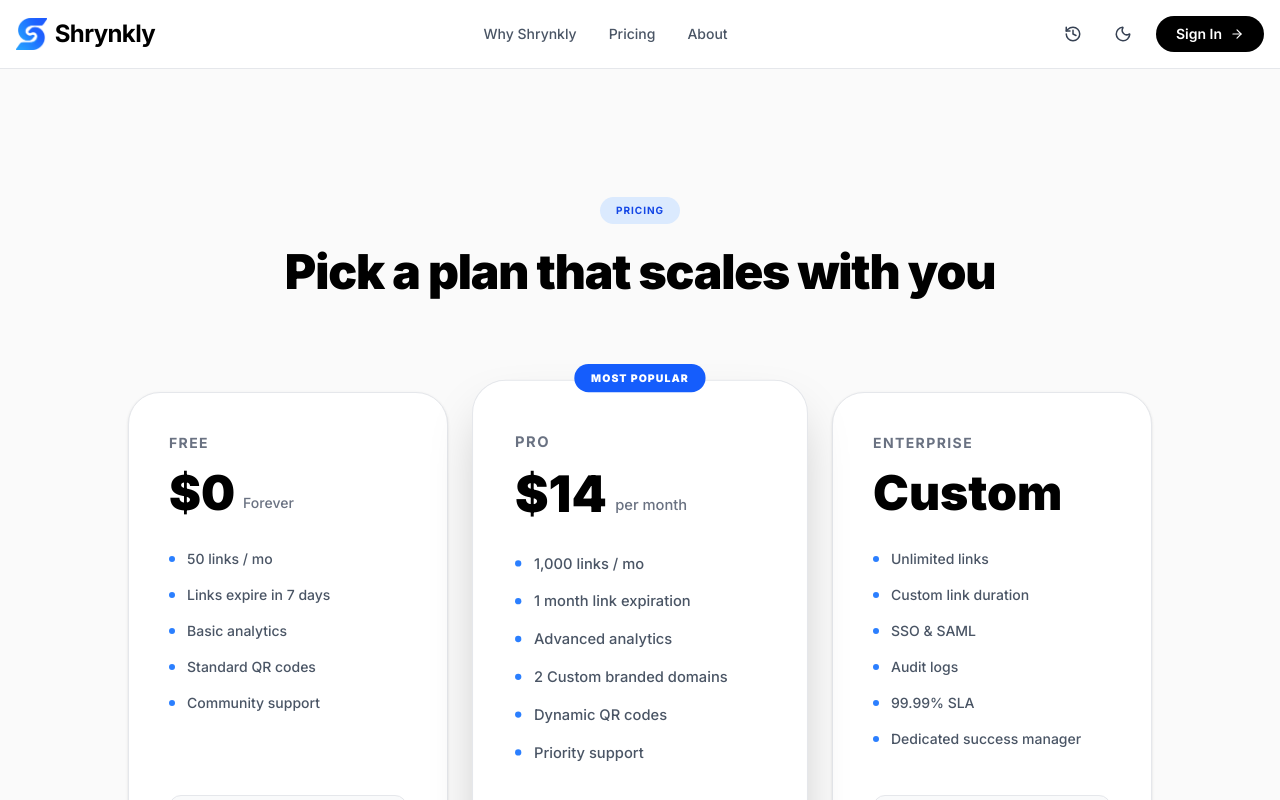
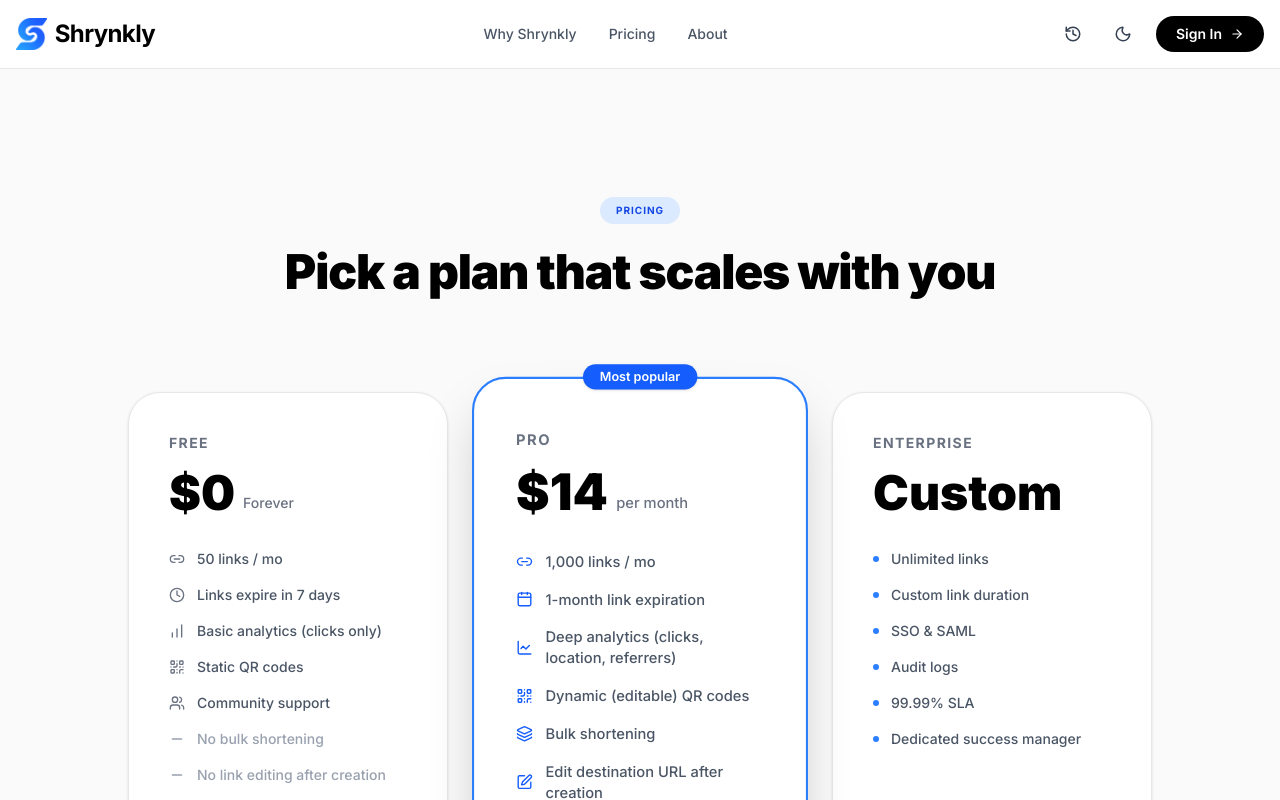
Before and after one commit to thepriyanshbhatt/Shrynkly-URL-Shortner, a React (Vite) app in the folder frontend/: page /pricing in a window 1280 px wide. Shown: the top 800 px of the page. Built offline with nearby package versions, Linux system fonts and the light colour scheme.

Commit message:
Update Pricing page UI with new icons and feature lists matching design specs

```diff
--- a/frontend/src/pages/Pricing.jsx
+++ b/frontend/src/pages/Pricing.jsx
@@ -1,5 +1,6 @@
 import { useEffect } from 'react';
 import { motion } from 'framer-motion';
+import { Link2, Clock, BarChart, QrCode, Users, Minus, Calendar, LineChart, Layers, Edit, Lock, Headphones } from 'lucide-react';
 
 export default function Pricing() {
   // Ensure we scroll to the top of the page when the route loads
@@ -31,15 +32,19 @@ export default function Pricing() {
             </div>
             <ul className="flex flex-col gap-4 mb-10 flex-1">
               {[
-                '50 links / mo',
-                'Links expire in 7 days',
-                'Basic analytics',
-                'Standard QR codes',
-                'Community support'
+                { text: '50 links / mo', icon: <Link2 size={16} /> },
+                { text: 'Links expire in 7 days', icon: <Clock size={16} /> },
+                { text: 'Basic analytics (clicks only)', icon: <BarChart size={16} /> },
+                { text: 'Static QR codes', icon: <QrCode size={16} /> },
+                { text: 'Community support', icon: <Users size={16} /> },
+                { text: 'No bulk shortening', icon: <Minus size={16} />, negative: true },
+                { text: 'No link editing after creation', icon: <Minus size={16} />, negative: true }
               ].map((feature, i) => (
-                <li key={i} className="flex items-center gap-3 text-sm text-gray-600 dark:text-gray-300 font-medium">
-                  <div className="w-1.5 h-1.5 rounded-full bg-blue-500 shrink-0"></div>
-                  {feature}
+                <li key={i} className={`flex items-center gap-3 text-sm font-medium ${feature.negative ? 'text-gray-400 dark:text-gray-500' : 'text-gray-600 dark:text-gray-300'}`}>
+                  <div className={`shrink-0 ${feature.negative ? 'text-gray-400 dark:text-gray-500' : 'text-gray-500 dark:text-gray-400'}`}>
+                    {feature.icon}
+                  </div>
+                  {feature.text}
                 </li>
               ))}
             </ul>
@@ -49,9 +54,9 @@ export default function Pricing() {
           </div>
 
           {/* Pro Tier */}
-          <div className="bg-white dark:bg-[#0a0a0a] border border-gray-200 dark:border-white/20 rounded-[2rem] p-8 lg:p-10 flex flex-col h-full shadow-2xl dark:shadow-[0_0_40px_rgba(255,255,255,0.03)] relative transform md:scale-105 z-10">
-            <div className="absolute -top-4 left-1/2 -translate-x-1/2 bg-blue-600 text-white text-[10px] font-black uppercase tracking-widest px-4 py-1.5 rounded-full whitespace-nowrap">
-              Most Popular
+          <div className="bg-white dark:bg-[#111111] border-2 border-blue-500 dark:border-blue-600 rounded-[2rem] p-8 lg:p-10 flex flex-col h-full shadow-2xl dark:shadow-[0_0_40px_rgba(37,99,235,0.1)] relative transform md:scale-105 z-10">
+            <div className="absolute -top-3.5 left-1/2 -translate-x-1/2 bg-blue-600 dark:bg-blue-600/90 text-white text-xs font-semibold px-4 py-1 rounded-full whitespace-nowrap shadow-sm">
+              Most popular
             </div>
             <h3 className="text-sm font-bold text-gray-500 uppercase tracking-widest mb-4 mt-2">Pro</h3>
             <div className="flex items-end gap-2 mb-8">
@@ -60,16 +65,20 @@ export default function Pricing() {
             </div>
             <ul className="flex flex-col gap-4 mb-10 flex-1">
               {[
-                '1,000 links / mo',
-                '1 month link expiration',
-                'Advanced analytics',
-                '2 Custom branded domains',
-                'Dynamic QR codes',
-                'Priority support'
+                { text: '1,000 links / mo', icon: <Link2 size={16} /> },
+                { text: '1-month link expiration', icon: <Calendar size={16} /> },
+                { text: 'Deep analytics (clicks, location, referrers)', icon: <LineChart size={16} /> },
+                { text: 'Dynamic (editable) QR codes', icon: <QrCode size={16} /> },
+                { text: 'Bulk shortening', icon: <Layers size={16} /> },
+                { text: 'Edit destination URL after creation', icon: <Edit size={16} /> },
+                { text: 'Password-protected links', icon: <Lock size={16} /> },
+                { text: 'Priority support', icon: <Headphones size={16} /> }
               ].map((feature, i) => (
-                <li key={i} className="flex items-center gap-3 text-sm text-gray-600 dark:text-gray-300 font-medium">
-                  <div className="w-1.5 h-1.5 rounded-full bg-blue-500 shrink-0"></div>
-                  {feature}
+                <li key={i} className="flex items-center gap-3 text-sm text-gray-600 dark:text-gray-200 font-medium">
+                  <div className="shrink-0 text-blue-600 dark:text-blue-400">
+                    {feature.icon}
+                  </div>
+                  {feature.text}
                 </li>
               ))}
             </ul>
```
